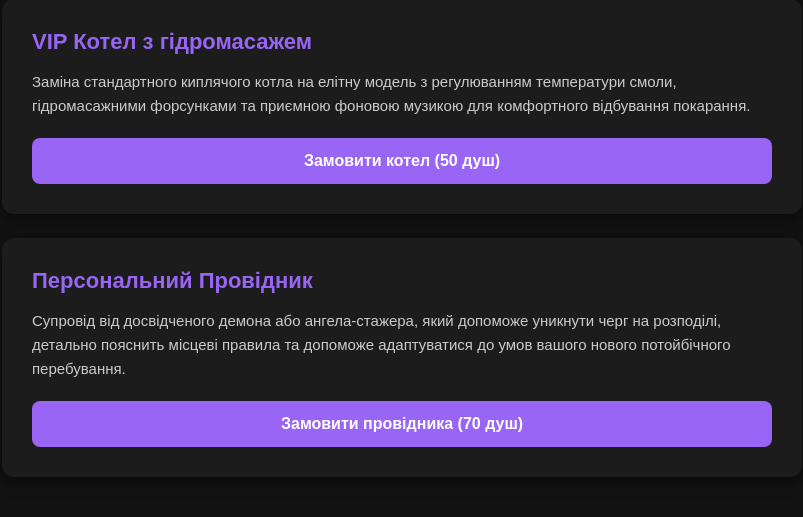
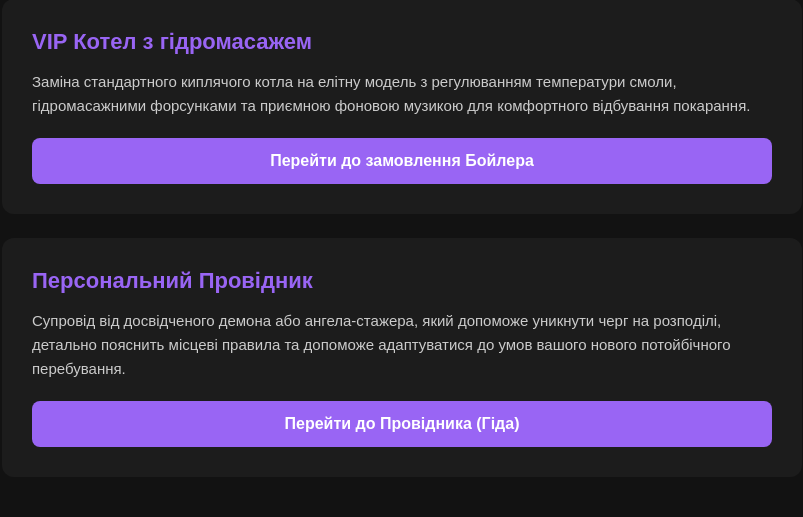
Before and after one commit to niaiku2006-ops/afterlife-system, a Flask app: page /services in a window 1280 px wide. Shown: the part 495-1012 px from the top of the page, without its empty margins (238-1041 px from the left). Run offline with Flask 3, Linux system fonts and the light colour scheme; a user stored in the database is signed in.

Commit message:
Update services.html

```diff
--- a/templates/services.html
+++ b/templates/services.html
@@ -5,7 +5,6 @@
     <meta name="viewport" content="width=device-width, initial-scale=1.0">
     <title>Послуги - AfterLife System</title>
     <style>
-        /* Загальні стилі твоєї головної сторінки */
         body {
             font-family: Arial, sans-serif;
             background-color: #121212;
@@ -15,7 +14,6 @@
             text-align: center;
         }
 
-        /* Шапка сайту (чорна плашка зверху) */
         .header {
             background-color: #1a1a1a;
             padding: 40px 20px;
@@ -23,7 +21,7 @@
         }
 
         .header h1 {
-            color: #9965f4; /* Фіолетовий заголовок AfterLife System */
+            color: #9965f4;
             font-size: 36px;
             margin: 0 0 10px 0;
         }
@@ -34,7 +32,6 @@
             margin: 0 0 30px 0;
         }
 
-        /* Меню навігації в одну лінію, як на скріншоті */
         .nav {
             border-top: 1px solid #333;
             padding-top: 15px;
@@ -44,7 +41,7 @@
         }
 
         .nav a {
-            color: #ffffff; /* Кнопочки меню білого кольору */
+            color: #ffffff;
             text-decoration: none;
             font-size: 16px;
             font-weight: normal;
@@ -55,7 +52,6 @@
             color: #bb86fc;
         }
 
-        /* Контейнер для вертикального списку карт */
         .content-container {
             max-width: 800px;
             margin: 40px auto;
@@ -65,17 +61,15 @@
             gap: 24px;
         }
 
-        /* Картка послуги (один в один як блоки "Про сайт" та "Як працюють душі") */
         .service-card {
             background-color: #1c1c1c;
             border-radius: 12px;
             padding: 30px;
-            text-align: left; /* Текст ліворуч, як на головній */
-            box-shadow: 0 4px 15px rgba(0, 0, 0, 0.5);
+            text-align: left;
         }
 
         .service-card h2 {
-            color: #9965f4; /* Фіолетовий підзаголовок */
+            color: #9965f4;
             font-size: 22px;
             margin-top: 0;
             margin-bottom: 12px;
@@ -88,12 +82,11 @@
             margin-bottom: 20px;
         }
 
-        /* Велика кнопка всередині картки */
         .action-btn {
             display: block;
             width: 100%;
             box-sizing: border-box;
-            background-color: #9965f4; /* Фіолетова кнопка */
+            background-color: #9965f4;
             color: #ffffff;
             border: none;
             padding: 14px;
@@ -109,10 +102,6 @@
         .action-btn:hover {
             background-color: #b388ff;
             transform: translateY(-1px);
-        }
-
-        .action-btn:active {
-            transform: translateY(0);
         }
 
         form {
@@ -146,21 +135,13 @@
         <div class="service-card">
             <h2>VIP Котел з гідромасажем</h2>
             <p>Заміна стандартного киплячого котла на елітну модель з регулюванням температури смоли, гідромасажними форсунками та приємною фоновою музикою для комфортного відбування покарання.</p>
-            <form action="/book_service" method="POST">
-                <input type="hidden" name="service_name" value="VIP Котел з гідромасажем">
-                <input type="hidden" name="cost" value="50">
-                <button type="submit" class="action-btn">Замовити котел (50 душ)</button>
-            </form>
+            <a href="/boiler" class="action-btn">Перейти до замовлення Бойлера</a>
         </div>
 
         <div class="service-card">
             <h2>Персональний Провідник</h2>
             <p>Супровід від досвідченого демона або ангела-стажера, який допоможе уникнути черг на розподілі, детально пояснить місцеві правила та допоможе адаптуватися до умов вашого нового потойбічного перебування.</p>
-            <form action="/book_service" method="POST">
-                <input type="hidden" name="service_name" value="Персональний Провідник">
-                <input type="hidden" name="cost" value="70">
-                <button type="submit" class="action-btn">Замовити провідника (70 душ)</button>
-            </form>
+            <a href="/guide" class="action-btn">Перейти до Провідника (Гіда)</a>
         </div>
 
     </div>
```
